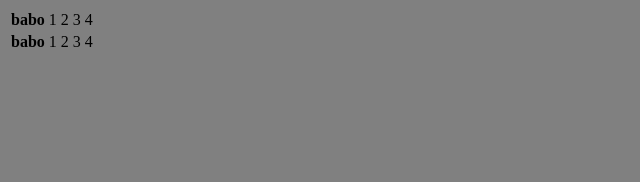
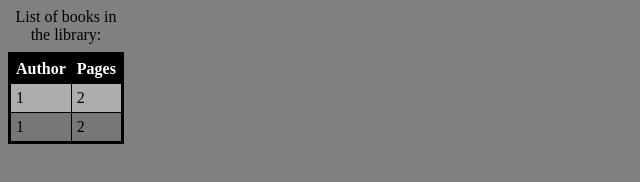
Before and after one commit to thereisnodeveloper/library_2, a plain HTML site: page index.html in a window 1280 px wide. Shown: the whole page, without its empty margins (0-640 px from the left). Drawn offline with Linux system fonts and the light colour scheme; a web font is replaced by a local one.

Commit message:
add styled table template for library

```diff
--- a/index.html
+++ b/index.html
@@ -6,23 +6,31 @@
     <title>Document</title>
     <!-- <link rel="stylesheet" href="reset.css"> -->
     <link rel="stylesheet" href="style.css">
+
+    <link rel="stylesheet" media="screen" href="https://fontlibrary.org//face/echotopia" type="text/css"/>
+
 </head>
 <body>
 <table>
+    <caption>
+        List of books in the library:
+    </caption>
     <tbody>
+        <thead>
+            <tr>
+                <th scope="col">Author</th>
+                <th scope="col">Pages</th>
+            </tr>
+        </thead>
         <tr>
-            <th>babo</th>
             <td>1</td>
             <td>2</td>
-            <td>3</td>
-            <td>4</td>
+
         </tr>
         <tr>
-            <th>babo</th>
             <td>1</td>
             <td>2</td>
-            <td>3</td>
-            <td>4</td>
+
         </tr>
     </tbody>
 
--- a/script.js
+++ b/script.js
@@ -12,3 +12,7 @@ function Book(author,pages,isread){
     this.pages = pages;
     this.isread = false;
 }
+
+function displayBooks(){
+
+}
--- a/style.css
+++ b/style.css
@@ -1,3 +1,37 @@
+
+
+caption{
+    font-family: "EchotopiaRegular";
+    margin-bottom: 8px;
+}
+
+
 body{
     background-color: grey;
 }
+
+table{
+    table-layout: fixed;
+    border:3px solid black;
+    border-collapse: collapse;
+}
+
+
+
+th,td{
+    padding: 5px;
+    border:1px solid black
+}
+
+tbody tr:nth-child(odd){
+    background-color: #adadad;
+}
+
+tbody tr:nth-child(even){
+    background-color: #777777;
+}
+
+thead{
+    background-color: #000000;
+    color: #FFFF;
+}
```
